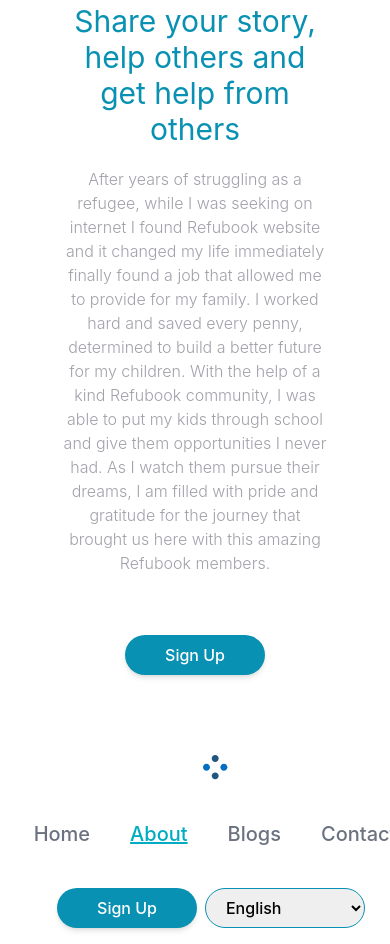
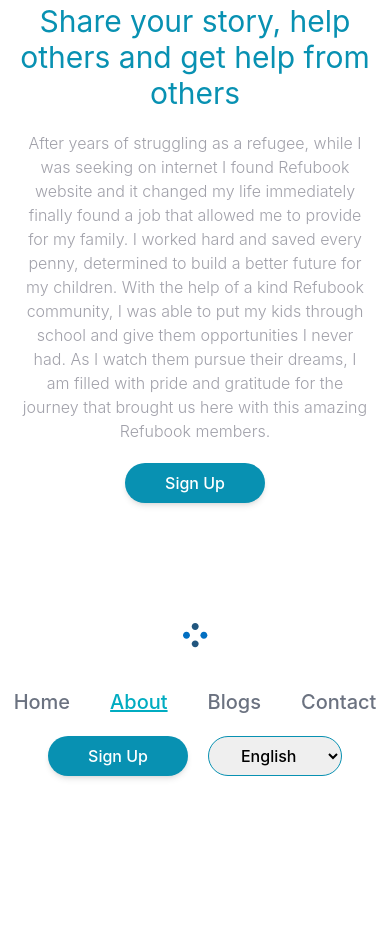
Before and after one commit to Recoded-Spark-Turkey-2022/The-Incredibles, a React (Create React App) app: page /about in a window 390 px wide. Shown: the part 3860-4804 px from the top of the page. After the commit the page ends 4676 px from the top, so only its background shows below. Built offline with nearby package versions, Linux system fonts and the light colour scheme; no server answers; the database is empty.

Commit message:
fix footer and signout btn

```diff
--- a/src/components/Button/index.jsx
+++ b/src/components/Button/index.jsx
@@ -1,11 +1,17 @@
 import React from 'react';
 import { useNavigate } from 'react-router-dom';
+import { auth } from '../../firebase/firebase';
+import { useTranslation } from 'react-i18next';
 
 function Button({ name, path }) {
   const navigate = useNavigate();
+  const [t] = useTranslation();
   return (
     <button
-      onClick={() => navigate(path)}
+      onClick={() => {
+      navigate(path);
+      if(name===t('nav.signout')){auth.signOut()}
+    }}
       type="button"
       className="px-10 py-2.5 bg-cyan-600 text-white font-medium text-l leading-tight
              rounded-full shadow-md
--- a/src/components/Footer/index.jsx
+++ b/src/components/Footer/index.jsx
@@ -4,13 +4,12 @@ import Logo from '../../assets/pics/navbar/logo.svg';
 import { NavLink, Link } from 'react-router-dom';
 import { auth } from '../../firebase/firebase';
 import { useAuthState } from 'react-firebase-hooks/auth';
-import { useNavigate } from 'react-router-dom';
 import { useTranslation } from 'react-i18next';
 import LanguageSelect from '../LanguageSelect';
+import Container from '../Container'
 
 function Footer() {
-  const [t, i18n] = useTranslation();
-  const navigate = useNavigate();
+  const [t] = useTranslation();
   const [user] = useAuthState(auth);
   const links = [
     { name: `${t('nav.home')}`, link: '/' },
@@ -25,7 +24,7 @@ function Footer() {
         isActive ? { color: '#00ACC1', textDecoration: 'underline' } : {}
       }
       className={
-        'pl-10 text-gray-500 font-medium hover:text-blue-500 duration-500'
+        'px-5 text-gray-500 font-medium hover:text-blue-500 duration-500'
       }
       key={link.name}
       to={link.link}
@@ -34,28 +33,20 @@ function Footer() {
     </NavLink>
   ));
   return (
-    <div className="lg:flex lg:justify-between lg:py-16 lg:mx-24 max-lg:flex max-lg:flex-col max-lg:items-center max-lg:justify-center">
-      <div className=" lg:flex lg:flex-row lg:pt-4 max-lg:flex max-lg:flex-col max-lg:items-center max-lg:justify-center ">
+    <Container>
+    <div className="md:flex md:justify-between max-md:flex max-md:flex-col max-md:items-center max-md:justify-center align-middle gap-5">
+      <div className=" md:flex md:flex-row max-md:flex max-md:flex-col max-md:items-center max-md:justify-center ">
         <div>
           <Link to="/">
-            <img src={Logo} alt="logo" className="max-lg:py-10 max-lg:ml-10" />
+            <img src={Logo} alt="logo" className="max-md:py-10" />
           </Link>
         </div>
-        <div className="max-lg:pb-10 text-xl">{linksToDisplay}</div>
+        <div className=" text-xl align-middle">{linksToDisplay}</div>
       </div>
-      <div className=" lg:flex lg:flex-row lg:pt-4  max-lg:pb-4 max-lg:flex  max-lg:items-center max-lg:justify-center">
-        <div className="pl-10">
+      <div className=" md:flex md:flex-row   max-md:flex  max-md:items-center max-md:justify-center gap-5">
+        <div className="">
           {user ? (
-            <button
-              onClick={() => {
-                auth.signOut(), navigate('/');
-              }}
-              className="px-10 py-2.5 bg-cyan-600 text-white font-medium text-l leading-tight
-             rounded-full shadow-md
-             ease-in duration-300 hover:bg-purple-700 hover:shadow-lg hover:scale-110"
-            >
-              {t('nav.signout')}
-            </button>
+            <Button name={t('nav.signout')} path="/" />
           ) : (
             <Button name={t('nav.signup')} path="/signup" />
           )}
@@ -64,6 +55,7 @@ function Footer() {
         <LanguageSelect />
       </div>
     </div>
+    </Container>
   );
 }
 
--- a/src/components/LanguageSelect/index.jsx
+++ b/src/components/LanguageSelect/index.jsx
@@ -17,11 +17,11 @@ function LanguageSelect() {
   };
 
   return (
-    <div className="px-2">
+    <div className="">
       <label>
         <select
           onChange={handleChange}
-          className="flex items-center justify-between font-medium h-10 border border-cyan-600 rounded-full px-4  w-40 cursor-pointer"
+          className="flex items-center justify-between font-medium border border-cyan-600 rounded-full px-7 py-2 cursor-pointer"
         >
           <option value="en" className="cursor-pointer">
             English
--- a/src/components/Navbar/index.jsx
+++ b/src/components/Navbar/index.jsx
@@ -60,14 +60,7 @@ function Navbar() {
         <div className="flex items-center text-xl">
           {linksToDisplay}
           {users ? (
-            <button
-              onClick={() => {
-                auth.signOut(), navigate('/');
-              }}
-              className="lg:p-7 md:p-4 sm:p-2 text-cyan-600 font-medium hover:text-cyan-500 duration-500"
-            >
-              {t('nav.signout')}
-            </button>
+            <Button name={t('nav.signout')} path="/" />
           ) : (
             <div>
               <Button name={t('nav.signup')} path="/signup" />
--- a/src/components/OurStory/index.jsx
+++ b/src/components/OurStory/index.jsx
@@ -20,7 +20,7 @@ function Story() {
             Our Story
           </h2>
 
-          <p className=" pb-20 sm:text-2xl text-base">
+          <p className=" pb-20 sm:text-2xl text-base md:px-10">
             We believe that everyone deserves to live with dignity, respect, and
             the opportunity to reach their full potential. That is why we are
             dedicated to providing support and resources to refugees, who have
--- a/src/components/UserStory/index.jsx
+++ b/src/components/UserStory/index.jsx
@@ -11,11 +11,11 @@ function CallToAction() {
       <div className="">
         <img src={story} className=" m-auto " />
       </div>
-      <div className="text-center p-10">
-        <h4 className="font-normal text-3xl text-cyan-600">
+      <div className="text-center p-10 max-md:px-0 max-md:py-5">
+        <h4 className="font-normal text-3xl py-5 text-cyan-600">
           Share your story, help others and get help from others
         </h4>
-        <div className="text-center  p-5 max-md:px-0 ">
+        <div className="text-center  ">
           <p className="text-zinc-400	font-light  sm:text-xl text-base ">
             After years of struggling as a refugee, while I was seeking on
             internet I found Refubook website and it changed my life immediately
```
